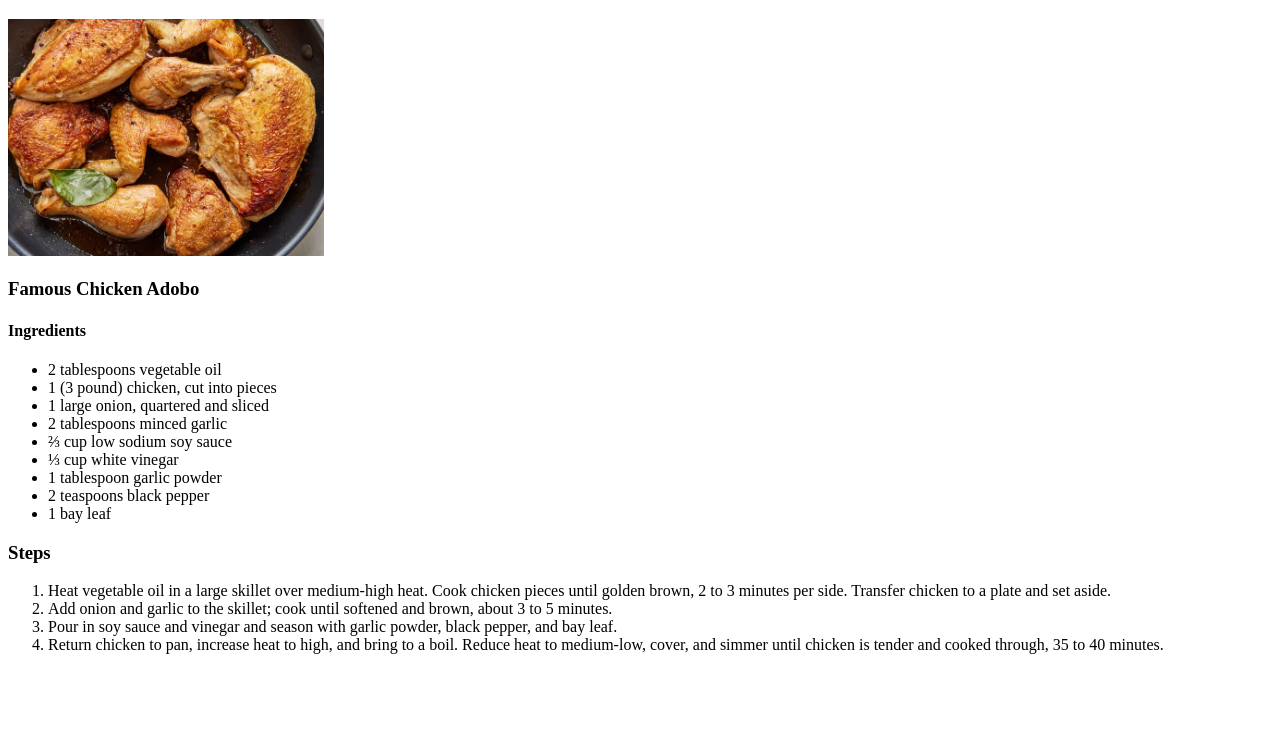
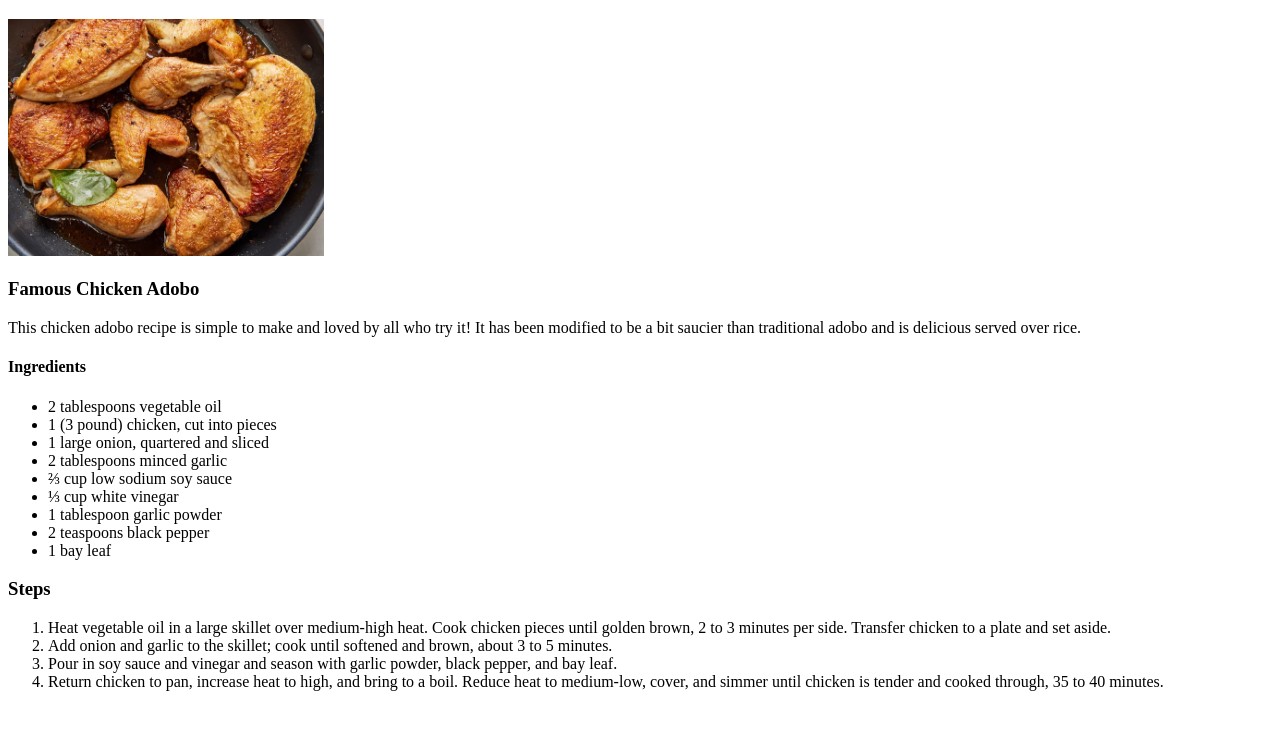
Before and after one commit to melvinguerra/odin-recipes, a plain HTML site: page recipes/chicken-adobo.html in a window 1280 px wide. Shown: the part 61-790 px from the top of the page. Drawn offline with Linux system fonts and the light colour scheme.

Commit message:
Add desciption under description heading

```diff
--- a/recipes/chicken-adobo.html
+++ b/recipes/chicken-adobo.html
@@ -9,6 +9,7 @@
     <h1>Chicken Adobo recipe</h1>
     <img src="../assets/chicken-adobo.webp" alt="Photo of Chicken Adobo" width="25%" height="25%">
     <h3>Famous Chicken Adobo</h3>
+    <p>This chicken adobo recipe is simple to make and loved by all who try it! It has been modified to be a bit saucier than traditional adobo and is delicious served over rice.</p>
     <h4>Ingredients</h4>
     <ul>
         <li>2 tablespoons vegetable oil</li>
```
Also changed, not shown: recipes/chicken-curry.html (+1 -0 lines).
